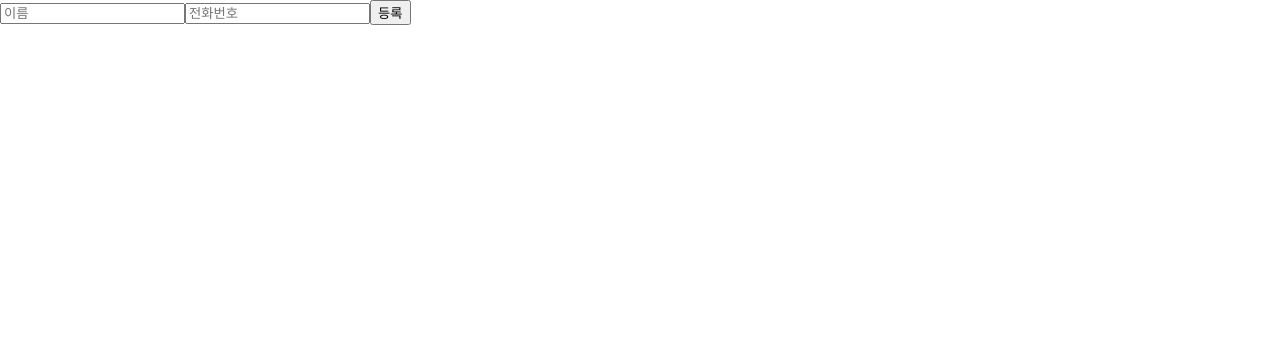
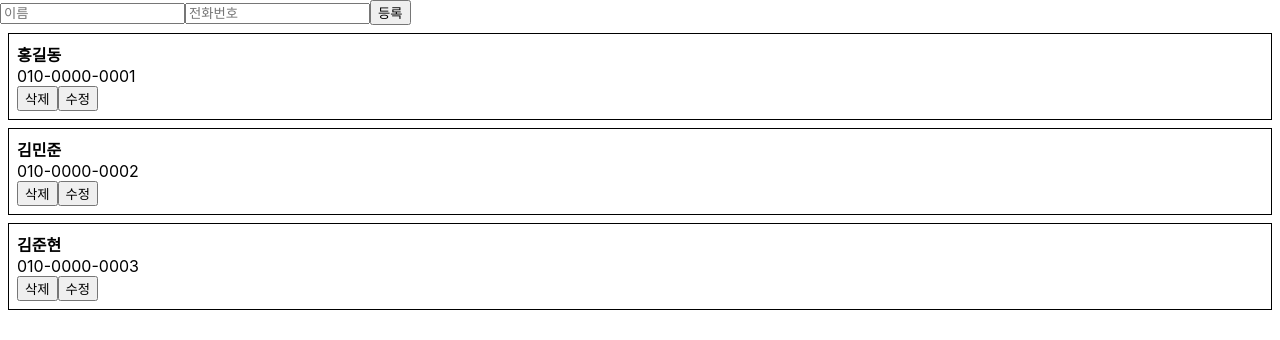
Before and after one commit to Junhyeon2/react-contact-app, a React (Create React App) app: page / in a window 1280 px wide. Shown: the top 340 px of the page. Built offline with nearby package versions, Linux system fonts and the light colour scheme.

Commit message:
shouldComponentUpdate를 통한 최적화. 불변성은 왜 유지하는가?

```diff
--- a/src/App.js
+++ b/src/App.js
@@ -3,10 +3,24 @@
 import PhoneInfoList from "./components/PhoneInfoList";
 
 class App extends Component {
-    id = 0;
-
     state = {
-        information: [],
+        information: [
+            {
+                id: 0,
+                name: '홍길동',
+                phone: '010-0000-0001'
+            },
+            {
+                id: 1,
+                name: '김민준',
+                phone: '010-0000-0002'
+            }
+            ,{
+                id: 2,
+                name: '김준현',
+                phone: '010-0000-0003'
+            }
+        ],
     }
 
     handleCreate = (data) => {
--- a/src/components/PhoneInfo.js
+++ b/src/components/PhoneInfo.js
@@ -5,6 +5,14 @@
         editing: false,
         name: '',
         phone: '',
+    }
+
+    shouldComponentUpdate(nextProps, nextState) {
+        if(this.state !== nextState) {
+            return true;
+        }
+
+        return this.props.info !== nextProps.info;
     }
 
     handleRemove = () => {
@@ -49,6 +57,9 @@
             padding: '8px',
             margin: '8px',
         }
+
+        console.log(name);
+
         return (
             <div style={style}>
                 {
--- a/src/components/PhoneInfoList.js
+++ b/src/components/PhoneInfoList.js
@@ -9,6 +9,7 @@
     render() {
         const  { data, onRemove, onUpdate } = this.props;
 
+        console.log('rendering list');
         const list = data.map(
             info => (<PhoneInfo
                 onRemove={onRemove}
```
